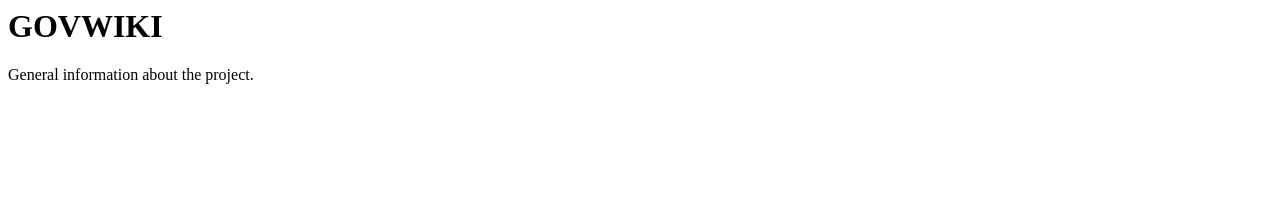
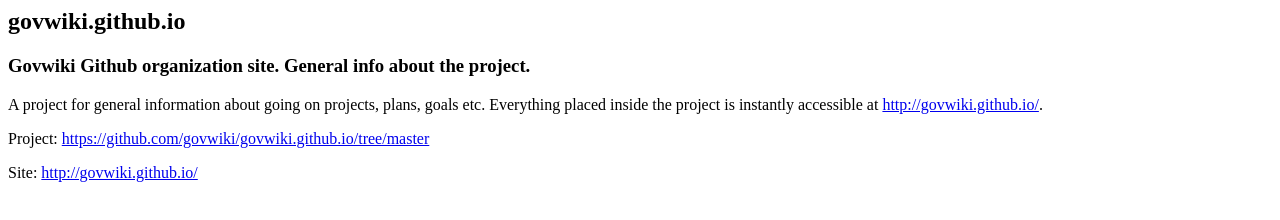
Before and after one commit to govwiki/govwiki.github.io, a plain HTML site: page index.html in a window 1280 px wide. Drawn offline with Linux system fonts and the light colour scheme.

Commit message:
Update index.html

```diff
--- a/index.html
+++ b/index.html
@@ -1,4 +1,13 @@
-<h1>GOVWIKI</h1>
-<p>
-General information about the project.
-</p>
+<article>
+<h1>govwiki.github.io</h1>
+
+<h3>
+Govwiki Github organization site. General info about the project.</h3>
+
+<p>A project for general information about going on projects, plans, goals etc.
+Everything placed inside the project  is instantly accessible at <a href="http://govwiki.github.io/">http://govwiki.github.io/</a>.</p>
+
+<p>Project: <a href="https://github.com/govwiki/govwiki.github.io/tree/master">https://github.com/govwiki/govwiki.github.io/tree/master</a></p>
+
+<p>Site: <a href="http://govwiki.github.io/">http://govwiki.github.io/</a></p>
+</article>
```
